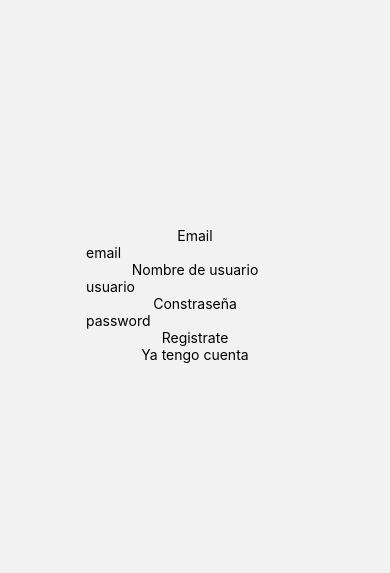
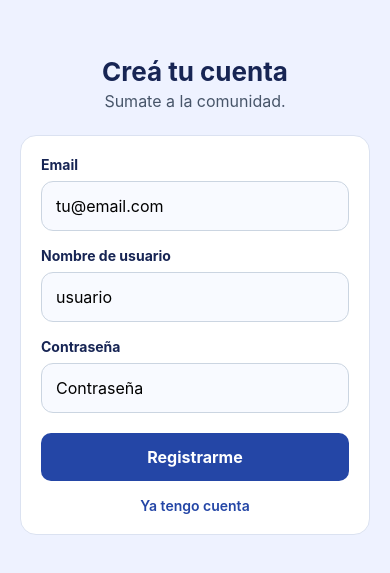
Before and after one commit to AbigailToledo27/piAbiKathyGaspar, a React Native app: screen /Register in a window 390 px wide. Shown: the part 127-700 px from the top of the page. Built offline with nearby package versions, Linux system fonts and the light colour scheme; no server answers.

Commit message:
arregle nuevamente algunas cosas de register/login y le añadi diseño

```diff
--- a/src/screens/Login.js
+++ b/src/screens/Login.js
@@ -47,43 +47,106 @@ function Login(props) {
 
     return (
         <View style={styles.container}>
-            <Text>Email</Text>
+            <Text style={styles.title}>¡Bienvenido!</Text>
+            <Text style={styles.subtitle}>Iniciá sesión para continuar.</Text>
+
+            <View style={styles.card}>
+                <Text style={styles.label}>Email</Text>
                 <TextInput
+                    style={styles.input}
                     keyboardType="email-address"
-                autoCapitalize="none"
-                placeholder="email"
+                    placeholder="tu@email.com"
                     onChangeText={text => setEmail(text)}
-                value={email} />
-            <Text>Contraseña</Text>
+                    value={email}
+                />
+
+                <Text style={styles.label}>Contraseña</Text>
                 <TextInput
+                    style={styles.input}
                     keyboardType="default"
-                placeholder="password"
+                    placeholder="Contraseña"
                     secureTextEntry={true}
                     onChangeText={text => setPassword(text)}
-                value={password} />
+                    value={password}
+                />
 
                 {loginError ? <Text style={styles.error}>{loginError}</Text> : null}
 
-            <Pressable onPress={() => onSubmit()}>
-                <Text >Login</Text>
+                <Pressable style={styles.button} onPress={() => onSubmit()}>
+                    <Text style={styles.buttonText}>Iniciar sesión</Text>
                 </Pressable>
 
                 <Pressable onPress={() => props.navigation.navigate('Register')}>
-                <Text >Ir al registro</Text>
+                    <Text style={styles.link}>¿No tenés cuenta? Registrate</Text>
                 </Pressable>
+            </View>
         </View>
     )
 }
+
 const styles = StyleSheet.create({
     container: {
         flex: 1,
         justifyContent: 'center',
+        padding: 20,
+        backgroundColor: '#eef2ff',
+    },
+    title: {
+        fontSize: 26,
+        fontWeight: 'bold',
+        color: '#172554',
+        marginBottom: 4,
+        textAlign: 'center',
+    },
+    subtitle: {
+        fontSize: 16,
+        color: '#475569',
+        marginBottom: 24,
+        textAlign: 'center',
+    },
+    card: {
+        backgroundColor: '#fff',
+        borderWidth: 1,
+        borderColor: '#dbe2f1',
+        borderRadius: 16,
+        padding: 20,
+    },
+    label: {
+        fontWeight: 'bold',
+        color: '#172554',
+        marginBottom: 8,
+    },
+    input: {
+        backgroundColor: '#f8faff',
+        borderWidth: 1,
+        borderColor: '#cbd5e1',
+        borderRadius: 12,
+        padding: 14,
+        fontSize: 16,
+        marginBottom: 16,
+    },
+    button: {
+        backgroundColor: '#2446a6',
+        padding: 14,
+        borderRadius: 10,
         alignItems: 'center',
+        marginTop: 4,
+    },
+    buttonText: {
+        color: '#fff',
+        fontWeight: 'bold',
+        fontSize: 16,
+    },
+    link: {
+        color: '#2446a6',
+        textAlign: 'center',
+        marginTop: 16,
+        fontWeight: '600',
     },
     error: {
-        color: 'red',
+        color: '#b91c1c',
         fontWeight: 'bold',
-    }
+        marginBottom: 12,
+    },
 })
-
 export default Login;
--- a/src/screens/Register.js
+++ b/src/screens/Register.js
@@ -31,16 +31,20 @@ function Register(props) {
             })
             .then(() => {
                 setRegisterError("");
+                props.navigation.navigate('Login')
             })
 
             .catch((error) => {
                 console.log(error);
-                setRegisterError(error.message);
 
-                if (error.message.includes('email address')) {
+            if (error.message.includes('already in use')) {
+                setRegisterError('Ese email ya está registrado');
+            } else if (error.message.includes('email address')) {
                 setRegisterError('Email mal formateado');
             } else if (error.message.includes('6 characters')) {
                 setRegisterError('La contraseña debe tener al menos 6 caracteres');
+            } else {
+                setRegisterError('No se pudo completar el registro. Intentá de nuevo');
             }
 });
 
@@ -48,36 +52,48 @@ function Register(props) {
 
  return (
         <View style={styles.container}>
-            <Text>Email</Text>
+            <Text style={styles.title}>Creá tu cuenta</Text>
+            <Text style={styles.subtitle}>Sumate a la comunidad.</Text>
+
+            <View style={styles.card}>
+                <Text style={styles.label}>Email</Text>
                 <TextInput
+                    style={styles.input}
                     keyboardType="email-address"
-                autoCapitalize="none"
-                placeholder="email"
+                    placeholder="tu@email.com"
                     onChangeText={text => setEmail(text)}
-                value={email} />
-            <Text>Nombre de usuario</Text>
+                    value={email}
+                />
+
+                <Text style={styles.label}>Nombre de usuario</Text>
                 <TextInput
+                    style={styles.input}
                     keyboardType="default"
                     placeholder="usuario"
                     onChangeText={text => setUsername(text)}
-                value={username} />
-            <Text>Constraseña</Text>
+                    value={username}
+                />
+
+                <Text style={styles.label}>Contraseña</Text>
                 <TextInput
+                    style={styles.input}
                     keyboardType="default"
-                placeholder="password"
+                    placeholder="Contraseña"
                     secureTextEntry={true}
                     onChangeText={text => setPassword(text)}
-                value={password} />
+                    value={password}
+                />
 
                 {registerError ? <Text style={styles.error}>{registerError}</Text> : null}
 
-            <Pressable onPress={() => onSubmit()}>
-                <Text >Registrate</Text>
+                <Pressable style={styles.button} onPress={() => onSubmit()}>
+                    <Text style={styles.buttonText}>Registrarme</Text>
                 </Pressable>
 
                 <Pressable onPress={() => props.navigation.navigate('Login')}>
-                <Text >Ya tengo cuenta</Text>
+                    <Text style={styles.link}>Ya tengo cuenta</Text>
                 </Pressable>
+            </View>
         </View>
     )
 }
@@ -86,12 +102,66 @@ const styles = StyleSheet.create({
     container: {
         flex: 1,
         justifyContent: 'center',
+        padding: 20,
+        backgroundColor: '#eef2ff',
+    },
+    title: {
+        fontSize: 26,
+        fontWeight: 'bold',
+        color: '#172554',
+        marginBottom: 4,
+        textAlign: 'center',
+    },
+    subtitle: {
+        fontSize: 16,
+        color: '#475569',
+        marginBottom: 24,
+        textAlign: 'center',
+    },
+    card: {
+        backgroundColor: '#fff',
+        borderWidth: 1,
+        borderColor: '#dbe2f1',
+        borderRadius: 16,
+        padding: 20,
+    },
+    label: {
+        fontWeight: 'bold',
+        color: '#172554',
+        marginBottom: 8,
+    },
+    input: {
+        backgroundColor: '#f8faff',
+        borderWidth: 1,
+        borderColor: '#cbd5e1',
+        borderRadius: 12,
+        padding: 14,
+        fontSize: 16,
+        marginBottom: 16,
+    },
+    button: {
+        backgroundColor: '#2446a6',
+        padding: 14,
+        borderRadius: 10,
         alignItems: 'center',
+        marginTop: 4,
+    },
+    buttonText: {
+        color: '#fff',
+        fontWeight: 'bold',
+        fontSize: 16,
+    },
+    link: {
+        color: '#2446a6',
+        textAlign: 'center',
+        marginTop: 16,
+        fontWeight: '600',
     },
     error: {
-        color: 'red',
+        color: '#b91c1c',
         fontWeight: 'bold',
-    }
+        marginBottom: 12,
+    },
 })
 
 export default Register;
```
Lines whose indentation alone changed are shown as unchanged.
